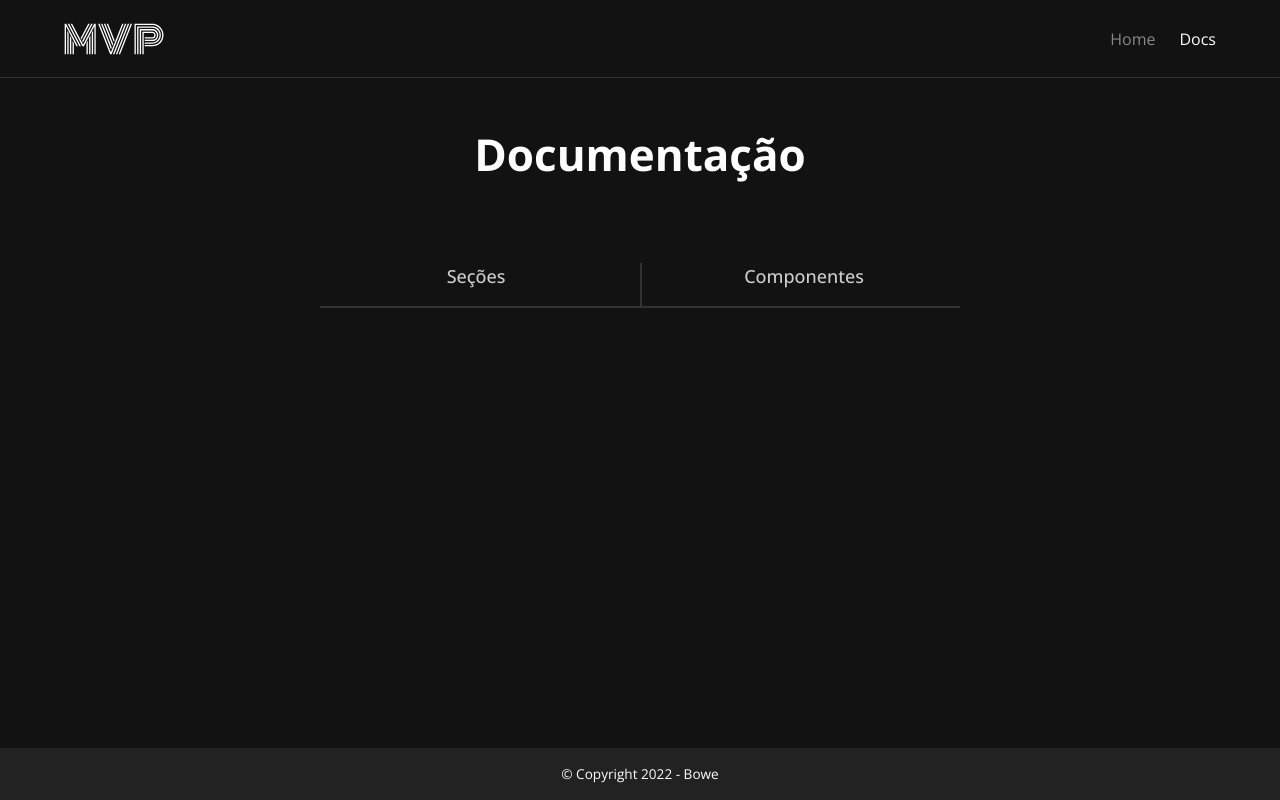
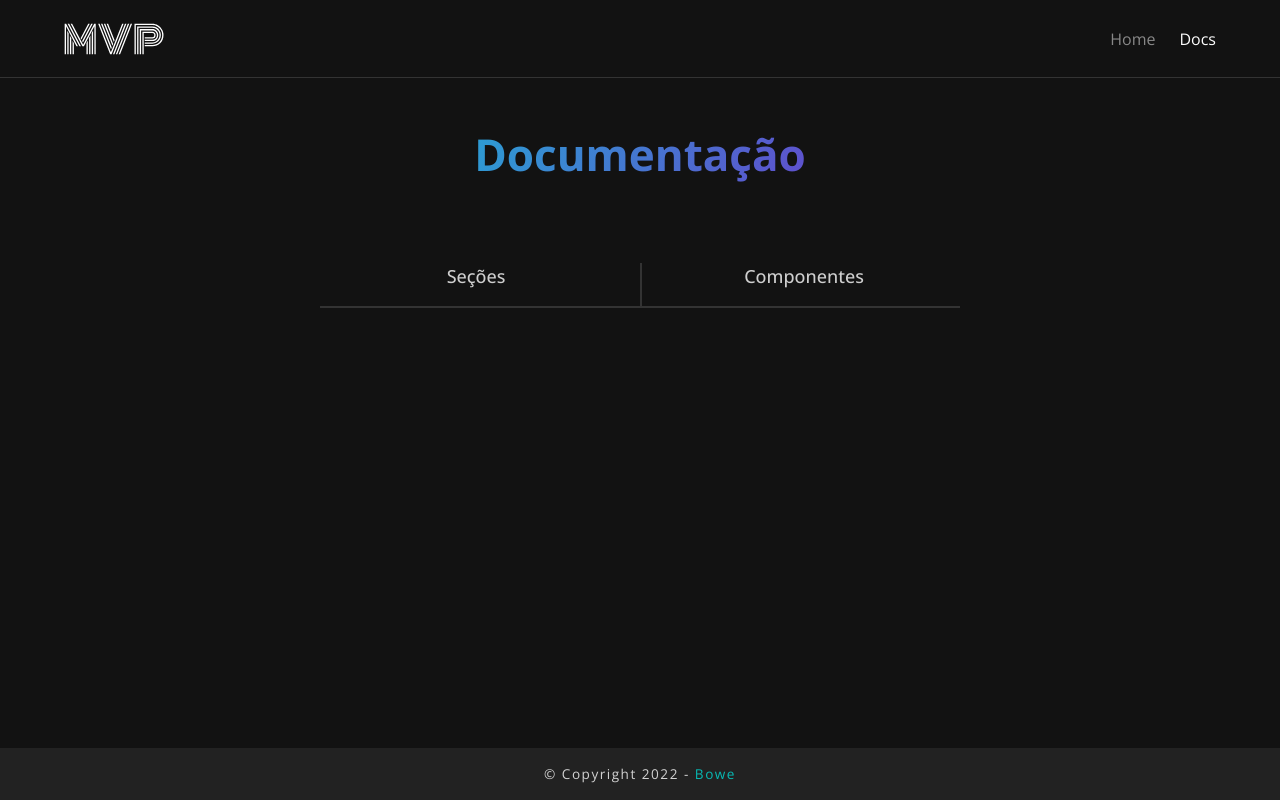
Before and after one commit to bowe-td/modelo-bowe, a Next.js app: page /docs in a window 1280 px wide. Built offline with nearby package versions, Linux system fonts and the light colour scheme.

Commit message:
fix: styles

```diff
--- a/src/components/Heading/styles.jsx
+++ b/src/components/Heading/styles.jsx
@@ -34,4 +34,17 @@ export const Styles = styled.h1`
         css`
             font-size: clamp(2.5rem, 3.5vw, 2.75rem);
         `}
+
+
+    ${(props) =>
+        props.gradient &&
+        css`
+            background: linear-gradient(
+                120deg,
+                ${(props) => props.theme.colors.accentFirst} 10%,
+                ${(props) => props.theme.colors.accentThird} 80%
+            );
+            -webkit-background-clip: text;
+            -webkit-text-fill-color: transparent;
+        `}
 `;
--- a/src/components/patterns/Footer/styles.jsx
+++ b/src/components/patterns/Footer/styles.jsx
@@ -7,5 +7,11 @@ export const Wrapper = styled.footer`
     p {
         text-align: center;
         font-size: 0.85rem;
+        opacity: 0.8;
+        letter-spacing: 1.5px;
+
+        a {
+            color: ${(props) => props.theme.colors.accentFirst};
+        }
     }
 `;
--- a/src/screens/DocsScreen/index.jsx
+++ b/src/screens/DocsScreen/index.jsx
@@ -35,7 +35,7 @@ const DocsScreen = () => {
                     <meta name="description" content="" />
                 </Head>
 
-                <Heading as="h2" size="lg" center spacing>
+                <Heading as="h2" size="lg" center spacing gradient>
                     Documentação
                 </Heading>
 
```
